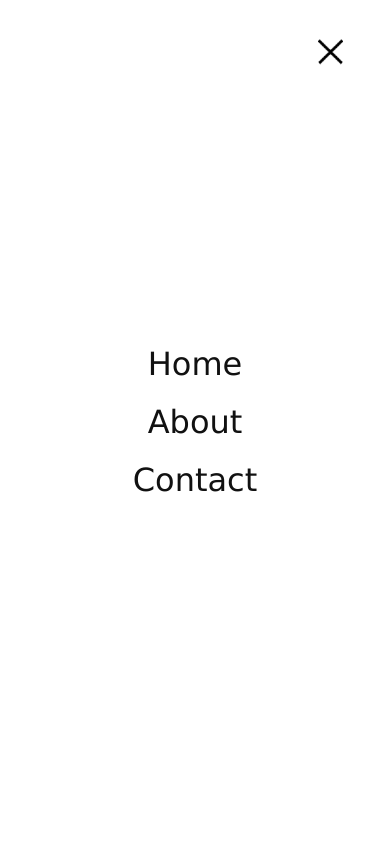
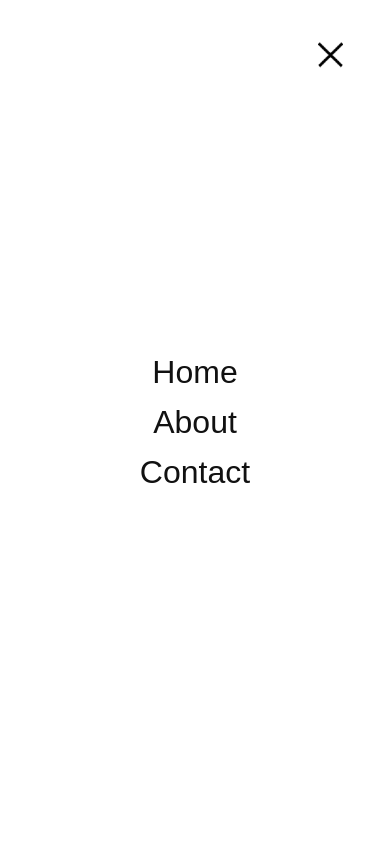
Before and after one commit to ReeganR/Pepsi-single-page-layout, a plain HTML site: page Pepsi/index.html in a window 390 px wide. Both pictures are taken after a click on the element 330 px from the left and 52 px from the top of the page. Shown: the top 844 px of the page. Drawn offline with Linux system fonts and the light colour scheme.

Commit message:
Update style.css

```diff
--- a/Pepsi/css/style.css
+++ b/Pepsi/css/style.css
@@ -1,10 +1,23 @@
-*{
+*, *::before, *::after{
+    padding: 0;
     margin: 0;
-    padding: 0;
     box-sizing: border-box;
-    font-family: Verdana, Geneva, Tahoma, sans-serif;
+}
+html{
+    font-size: 1.4rem;
+    font-family: sans-serif;
+    line-height: 30px;
 }
 
+.preloader{
+    position: fixed;
+    top: 0;
+    right: 0;
+    left: 0;
+    right: 0;
+    background-color: #000;
+    z-index: 999999;
+}
 section{
     background-color: #0062be;
     position: relative;
@@ -70,12 +83,12 @@ align-items: center;
    color: #fff;
    font-weight: 900;
    text-transform: uppercase;
-   font-size: 4em;
+   font-size: 2.5rem;
    line-height: 1.5em;
 }
 
 .content .textBox span{
-    font-size: 2em;
+    font-size: 1.9em;
  }
 
  .content .textBox p{
@@ -85,8 +98,6 @@ align-items: center;
  .content .textBox a{
     display: inline-block;
     font-weight: 500;
-    color: #111;
-    text-transform: uppercase;
     text-decoration: none;
     background-color: #fff;
     margin-top: 20px;
@@ -159,6 +170,10 @@ display: inline-block;
 
 /* Media Query*/
 @media (max-width: 991px){
+
+    html{
+    font-size: 1rem;
+}
     section{
         padding: 40px;
         padding-bottom: 140px;
@@ -193,11 +208,10 @@ display: inline-block;
         color:#111;
         font-weight: 400;
         margin: 10px 0;
-        font-size: 2em;
+        font-size: 2rem
     }
     header ul li a:hover{
         color:#ed0223;
-
     }
     .toggleMenu{
         position: relative;
@@ -223,16 +237,15 @@ display: inline-block;
        flex-direction: column;
        margin-top: 80px;
     }
+    .content .textBox h1 {
+    font-size: 2rem;
+}
     .content .textBox {
         position: relative;
         max-width: 100%;
         padding-right: 20px;
     }
-    .content .textBox h1{
-        font-size: 3em;
-    }
     .content .textBox a {
-       font-size: 0.8em;
        font-weight: 700;
        padding: 10px;
     }
```
